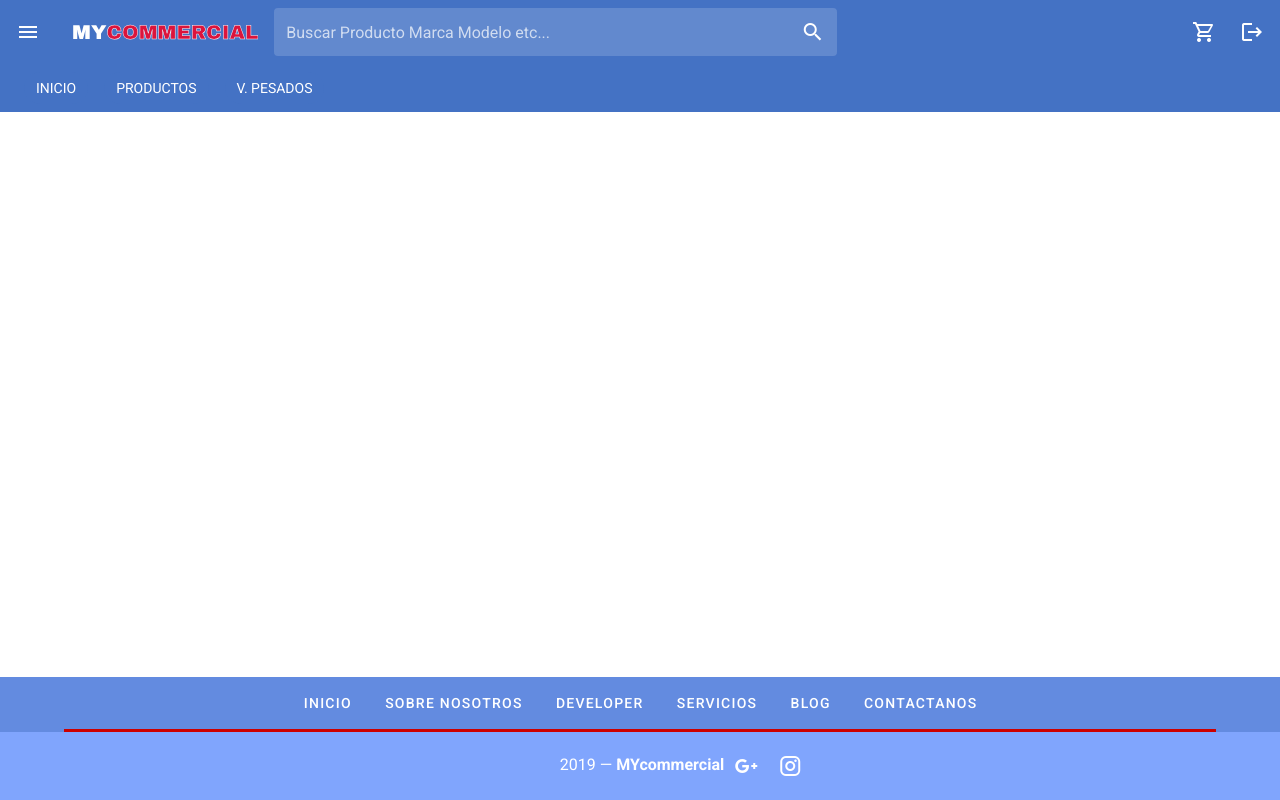
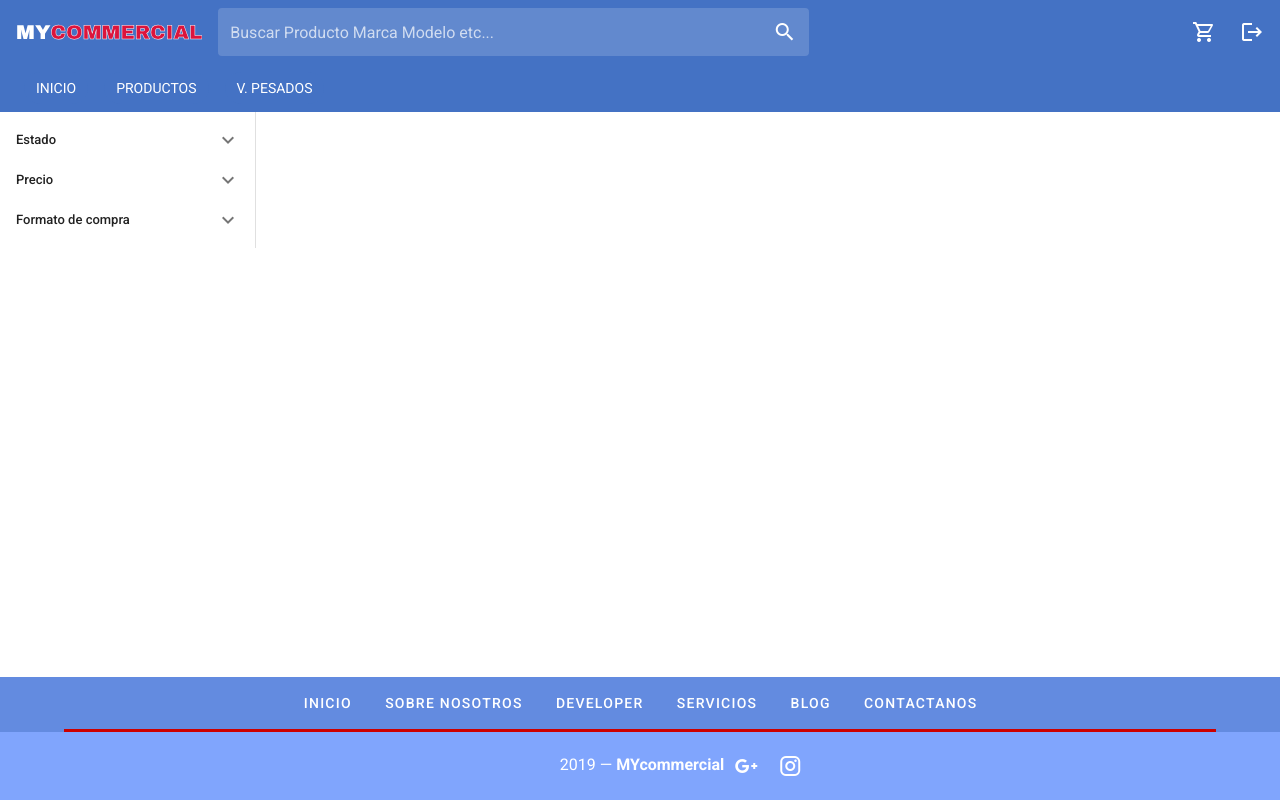
Before and after one commit to mycommercial/odalismotors, a Vue app: page /productos in a window 1280 px wide. Built offline with nearby package versions, Linux system fonts and the light colour scheme.

Commit message:
session drawer only aprear in xs mode parcially producs values basic filter design in productos

```diff
--- a/src/App.vue
+++ b/src/App.vue
@@ -1,6 +1,6 @@
 <template>
   <v-app>
-    <v-navigation-drawer app v-model="drawer">
+    <v-navigation-drawer v-if="$vuetify.breakpoint.xs" app v-model="drawer">
       <v-img :aspect-ratio="16/9" src="https://images.wsj.net/im-103414?width=620&size=1.5">
         <v-row align="end" class="lightbox white--text pa-2 fill-height">
           <v-col>
@@ -45,7 +45,7 @@
       dark
       elevate-on-scroll
     >
-      <v-app-bar-nav-icon @click.stop="drawer = !drawer"/>
+      <v-app-bar-nav-icon v-if="$vuetify.breakpoint.xs" @click.stop="drawer = !drawer"/>
 
       <v-toolbar-title v-show="!searchVisible">
        <div class="d-flex align-center">
--- a/src/views/Productos.vue
+++ b/src/views/Productos.vue
@@ -1,7 +1,48 @@
 <template>
-<v-content>
+  <div>
+      <v-navigation-drawer
+      v-model="drawer"
 
-</v-content>
+      clipped
+    >
+      <v-list dense expand>
+
+
+
+
+        <v-list-group>
+          <template v-slot:activator>
+            <v-list-item-title>Estado</v-list-item-title>
+          </template>
+
+          <label><input type="checkbox" id="cbox1" v-model="nuevo"> Nuevo</label><br>
+          <label><input type="checkbox" id="cbox1" v-model="usado"> Usado</label><br>
+        </v-list-group>
+
+           <v-list-group>
+          <template v-slot:activator>
+            <v-list-item-title>Precio</v-list-item-title>
+          </template>
+            <div class="enti">RD $<input id="inte" type="number">- RD $<input id="inte" type="number"></div>
+        </v-list-group>
+
+           <v-list-group>
+          <template v-slot:activator>
+            <v-list-item-title>Formato
+              de compra</v-list-item-title>
+          </template>
+          <div class="enti">
+            <v-radio-group v-model="radioGroup" dense>
+              <v-radio dense label="Todos los resultados" :value="1" ></v-radio>
+              <v-radio dense label="Subasta" :value="2" ></v-radio>
+              <v-radio dense label="Compralo ahora !!" :value="3" ></v-radio>
+            </v-radio-group>
+          </div>
+        </v-list-group>
+      </v-list>
+    </v-navigation-drawer>
+    <v-container></v-container>
+  </div>
 </template>
 
 <script>
@@ -11,10 +52,45 @@ export default {
   },
 
     data: () => ({
+      drawer: true,
+      radioGroup: 1,
+      nuevo: false,
+      usado: false,
+      items: [
+        { icon: 'mdi-trending-up', text: 'Most Popular' },
+        { icon: 'mdi-subscriptions', text: 'Subscriptions' },
+        { icon: 'mdi-history', text: 'History' },
+        { icon: 'mdi-featured-play-list', text: 'Playlists' },
+        { icon: 'mdi-watch-later', text: 'Watch Later' },
+      ],
+      items2: [
+        { picture: 28, text: 'Joseph' },
+        { picture: 38, text: 'Apple' },
+        { picture: 48, text: 'Xbox Ahoy' },
+        { picture: 58, text: 'Nokia' },
+        { picture: 78, text: 'MKBHD' },
+      ],
     }),
 }
 </script>
 
-<style>
+<style lang="scss" scope>
+#cbox1 {
+ margin-left: 20px;
+}
 
+#inte {
+  border-style: solid;
+  width: 60px;
+  height: 25px;
+  line-height: 1.65;
+  margin-left: 10px;
+  border: 1px solid #eee;
+}
+
+div.enti {
+  padding: 0px;
+  margin: 0px;
+  margin-left: 15px;
+}
 </style>
```
Also changed, not shown: src/simulated/products.json (+7 -0 lines).
